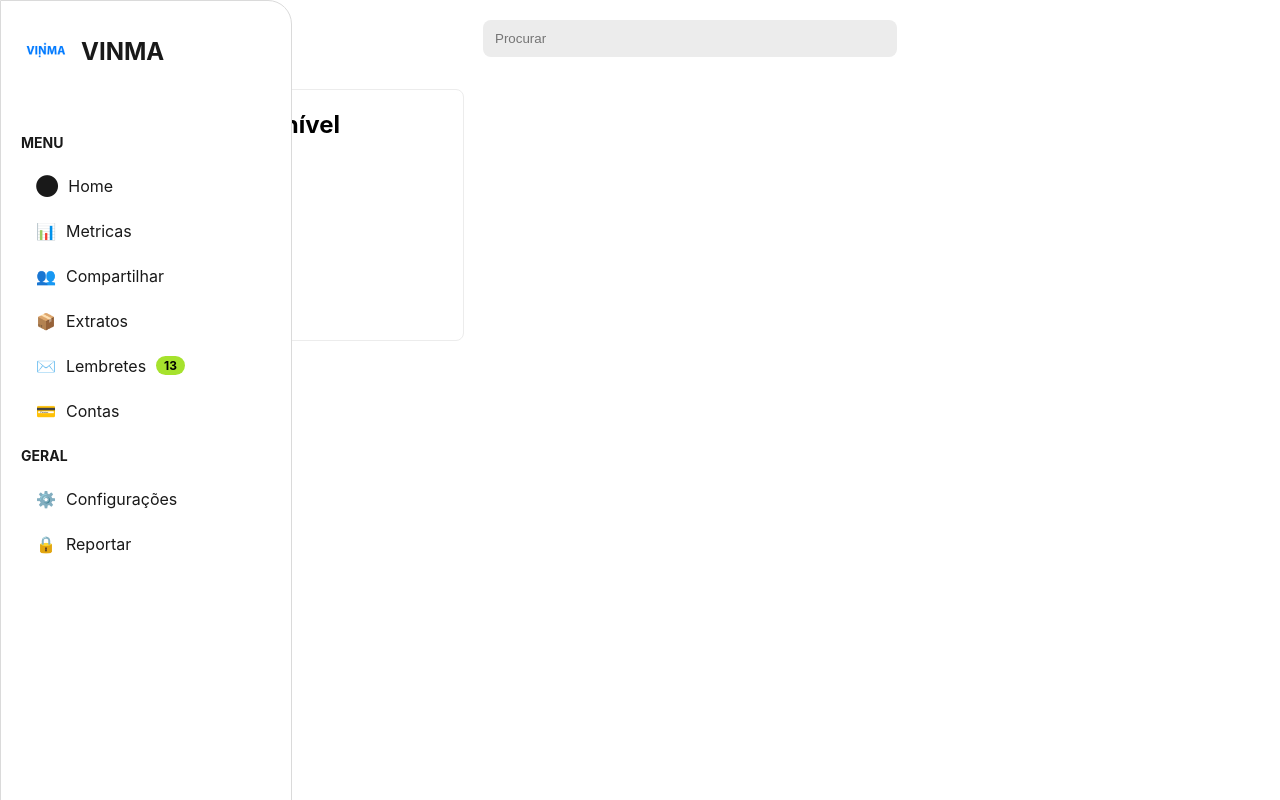
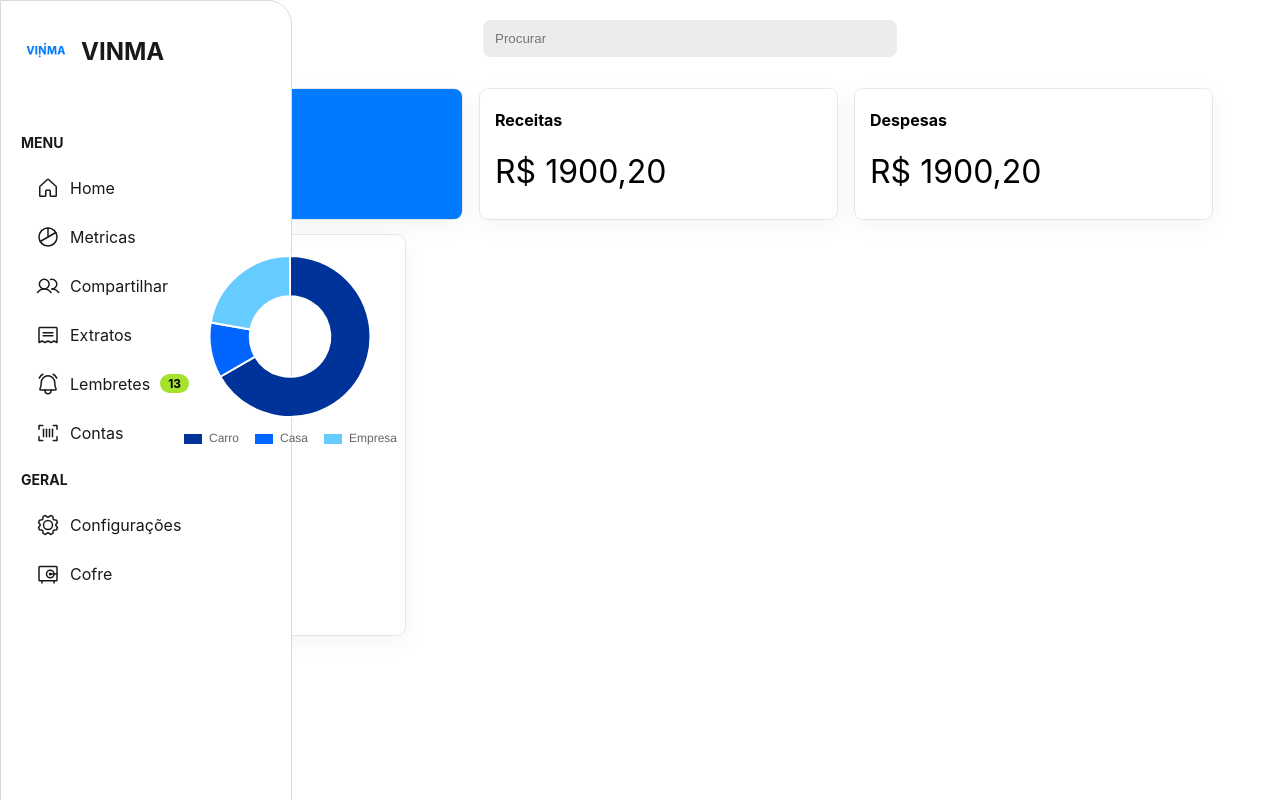
Before and after one commit to KauaFernandes1/simple-manage-system, a React (Create React App) app in the folder plataform-finance-manage/: page /home in a window 1280 px wide. Built offline with nearby package versions, Linux system fonts and the light colour scheme.

Commit message:
reestruture the home components

```diff
--- a/plataform-finance-manage/package.json
+++ b/plataform-finance-manage/package.json
@@ -6,8 +6,10 @@
     "@testing-library/jest-dom": "^5.17.0",
     "@testing-library/react": "^13.4.0",
     "@testing-library/user-event": "^13.5.0",
+    "chart.js": "^4.4.4",
     "phosphor-react": "^1.4.1",
     "react": "^18.3.1",
+    "react-chartjs-2": "^5.2.0",
     "react-dom": "^18.3.1",
     "react-router-dom": "^6.26.2",
     "react-scripts": "5.0.1",
--- /dev/null
+++ b/plataform-finance-manage/src/components/home-page/home-content/_home-layout/home-layout.js
@@ -0,0 +1,22 @@
+import styled from 'styled-components'
+
+
+export const Container = styled.div`
+display: flex; /* Torna o container principal flexível */
+height: 100vh; /* Ocupa a altura total da tela */
+`;
+
+export const Sidebar = styled.div`
+width: 100px; /* Largura da Sidebar */
+background: transparent; /* Cor de fundo da sidebar */
+display: flex;
+flex-direction: column;
+justify-content: space-between;
+padding: 0px;
+`;
+
+export const Content = styled.div`
+flex: 1; /* Ocupar o restante do espaço */
+background: linear-gradient(to right, #ffffff, #ffffff); /* Background da parte vermelha */
+padding: 20px;
+`;
--- /dev/null
+++ b/plataform-finance-manage/src/components/home-page/home-content/dashboard/objective-dashboard.js
@@ -0,0 +1,52 @@
+import { Doughnut } from 'react-chartjs-2';
+import 'chart.js/auto';
+import styled from 'styled-components'
+
+export const CardWithChart = () => {
+    // Dados e configuração do gráfico
+    const data = {
+      labels: ['Carro', 'Casa', 'Empresa'],
+      datasets: [
+        {
+          label: 'Meus objetivos',
+          data: [300, 50, 100],
+          backgroundColor: ['#003399', '#0066FF', '#66CCFF'],
+          hoverBackgroundColor: ['#003399', '#0066FF', '#66CCFF'],
+        },
+      ],
+    };
+
+    const options = {
+      plugins: {
+        legend: {
+          position: 'bottom', // Muda a posição da legenda para baixo
+          labels: {
+            boxWidth: 20, // Tamanho da caixa de cor na legenda
+            padding: 15,
+            borderRadius: '16px'
+          },
+        },
+      },
+      maintainAspectRatio: false,
+    };
+
+
+
+    return (
+      <div style={{width: '25%', height: "400px", backgroundColor: 'white', borderRadius: '8px', boxShadow: '0px 6px 24px 0px rgba(0, 0, 0, 0.05), 0px 0px 0px 1px rgba(0, 0, 0, 0.08)'}}>
+        <div style={{ width: '300px', height: '200px', padding: '20px', position: 'absolute'  }}>
+        <Doughnut data={data} options={options} />
+      </div>
+    </div>
+    );
+  }
+
+
+
+
+
+  export const ContainerSecondDashboard = styled.div`
+  width: 100%;
+  height: auto;
+  margin-top: 1rem;
+  `
--- /dev/null
+++ b/plataform-finance-manage/src/components/home-page/home-content/search-bar/search-bar.js
@@ -0,0 +1,23 @@
+import styled from 'styled-components'
+
+export const ContainerSearchInput = styled.div`
+width: 100%
+background-color: transparent;
+display: flex;
+flex-direction: row;
+align-items: center;
+justify-content: center;
+gap: 8px;
+`;
+
+export const SearchInputComponent = styled.input`
+width: 400px;
+height: 35px;
+background-color: #ECECEC;
+margin-bottom: 32px;
+border: none;
+border-radius: 8px;
+outline: none;
+padding-left:12px;
+
+`;
--- /dev/null
+++ b/plataform-finance-manage/src/components/home-page/home-content/value-cards/value-cards.js
@@ -0,0 +1,127 @@
+import styled from 'styled-components'
+import React, { useEffect, useState } from 'react';
+
+
+
+
+export const FirstContainerDashboard = styled.div`
+width: 100%;
+height: auto;
+display: flex;
+flex-direction: row;
+gap: 18px;
+`
+
+
+export const StyleBalanceVision = styled.div`
+display: flex;
+width: 30%;
+height: 130px;
+background: #007AFF;
+color: white;
+border-radius: 8px;
+box-shadow: 0px 6px 24px 0px rgba(0, 0, 0, 0.05), 0px 0px 0px 1px rgba(0, 0, 0, 0.08);
+
+`;
+
+
+
+
+
+// ########## PARTE CARD SALDO ##############
+
+export const StyledSaldoCard = styled.div`
+padding-left: 15px;
+ & span{
+  font-size: 32px;
+ }
+
+`;
+
+export const TitleCardSaldo = styled.div`
+width: 100%
+`;
+
+
+// DUMMY SERVER SALDO
+export const SaldoCard = () => {
+    const [saldo, setSaldo] = useState(0);
+
+    useEffect(() => {
+      // Realiza a requisição ao servidor dummy
+      fetch('localhost:7000/api/saldo')
+        .then((response) => response.json())
+        .then((data) => setSaldo(data.saldo))
+        .catch((error) => console.error('Erro ao buscar saldo:', error));
+    }, []);
+
+    return (
+      <StyledSaldoCard>
+        <TitleCardSaldo><h4>Saldo Disponível</h4></TitleCardSaldo>
+
+
+        <span>{`R$ ${saldo.toFixed(2)}`}</span>
+      </StyledSaldoCard>
+    );
+  };
+
+
+
+
+
+
+export const ComponentSaldoVision = () => {
+    return (
+        <StyleBalanceVision>
+            {/* Container principal CARD SALDO */}
+                <SaldoCard/>
+
+        </StyleBalanceVision>
+    )
+}
+
+export const StyledBanner = styled.div`
+width: 30%;
+height: 130px;
+border-radius: 8px;
+background-color: white;
+box-shadow: 0px 6px 24px 0px rgba(0, 0, 0, 0.05), 0px 0px 0px 1px rgba(0, 0, 0, 0.08);
+padding-left: 15px;
+ & span{
+  font-size: 32px;
+ }
+`;
+
+
+
+
+
+
+export const SecondBanner = () => {
+
+
+  return (
+    <StyledBanner>
+      <div><h4>Receitas</h4></div>
+      <span>R$ 1900,20</span>
+    </StyledBanner>
+  )
+}
+
+
+
+export const BannerThree = () => {
+  return (
+    <StyledBanner>
+    <div><h4>Despesas</h4></div>
+    <span>R$ 1900,20</span>
+  </StyledBanner>
+  )
+}
+
+
+export const ContainerSecondDashboard = styled.div`
+width: 100%;
+height: auto;
+margin-top: 1rem;
+`
--- a/plataform-finance-manage/src/components/home-page/navbar/navbar.css
+++ b/plataform-finance-manage/src/components/home-page/navbar/navbar.css
@@ -63,12 +63,15 @@
   /* Ícones do menu */
   .menu-icon {
     margin-right: 10px;
+    display: flex;
+    align-items: center;
   }
 
   /* Efeito de hover no item de menu */
   .menu-item:hover {
     background-color: #007AFF;
-    transition: background-color 0.2s ease;
+    color: white;
+    transition: background-color 0.5s ease;
   }
 
   /* Contador de mensagens */
--- a/plataform-finance-manage/src/components/home-page/navbar/navbar.js
+++ b/plataform-finance-manage/src/components/home-page/navbar/navbar.js
@@ -2,8 +2,15 @@ import React, { useState } from 'react';
 import { Link } from 'react-router-dom';
 import './navbar.css';
 import imagen from '../../../images/image.png'
+import { House, ChartPie, Users, Receipt, BellRinging, Barcode, Gear, Vault } from "phosphor-react";
 
-export const HomeNavbar = () => {
+
+
+
+// export const StyleSidebar =
+
+
+export const HomeSidebar = () => {
   const [isOpen, setIsOpen] = useState(false); // Gerencia o estado do menu (aberto ou fechado)
 
   return (
@@ -27,23 +34,23 @@ export const HomeNavbar = () => {
     <div className="menu">
       <h2 className="menu-title">{isOpen && "MENU"}</h2>
       <Link to="/overview" className="menu-item active">
-        <span className="menu-icon">⬤</span> {isOpen && "Home"}
+        <span className="menu-icon"><House size={24}/></span> {isOpen && "Home"}
       </Link>
       <Link to="/statistics" className="menu-item">
-        <span className="menu-icon">📊</span> {isOpen && "Metricas"}
+        <span className="menu-icon"><ChartPie size={24}/></span> {isOpen && "Metricas"}
       </Link>
       <Link to="/customers" className="menu-item">
-        <span className="menu-icon">👥</span> {isOpen && "Compartilhar"}
+        <span className="menu-icon"><Users size={24}/></span> {isOpen && "Compartilhar"}
       </Link>
       <Link to="/product" className="menu-item">
-        <span className="menu-icon">📦</span> {isOpen && "Extratos"}
+        <span className="menu-icon"><Receipt size={24}/></span> {isOpen && "Extratos"}
       </Link>
       <Link to="/messages" className="menu-item">
-        <span className="menu-icon">✉️</span> {isOpen && "Lembretes"}
+        <span className="menu-icon"><BellRinging size={24}/></span> {isOpen && "Lembretes"}
         {isOpen && <span className="message-count">13</span>}
       </Link>
       <Link to="/transactions" className="menu-item">
-        <span className="menu-icon">💳</span> {isOpen && "Contas"}
+        <span className="menu-icon"><Barcode size={24}/></span> {isOpen && "Contas"}
       </Link>
     </div>
 
@@ -51,10 +58,10 @@ export const HomeNavbar = () => {
     <div className="menu">
       <h2 className="menu-title">{isOpen && "GERAL"}</h2>
       <Link to="/settings" className="menu-item">
-        <span className="menu-icon">⚙️</span> {isOpen && "Configurações"}
+        <span className="menu-icon"><Gear size={24}/></span> {isOpen && "Configurações"}
       </Link>
       <Link to="/security" className="menu-item">
-        <span className="menu-icon">🔒</span> {isOpen && "Reportar"}
+        <span className="menu-icon"><Vault size={24}/></span> {isOpen && "Cofre"}
       </Link>
     </div>
   </div>
--- a/plataform-finance-manage/src/pages/home-page/home-page-styles.js
+++ /dev/null
@@ -1,100 +0,0 @@
-import styled from 'styled-components'
-import React, { useEffect, useState } from 'react';
-
-
-
-export const Container = styled.div`
-display: flex; /* Torna o container principal flexível */
-height: 100vh; /* Ocupa a altura total da tela */
-`;
-
-export const Sidebar = styled.div`
-width: 100px; /* Largura da Sidebar */
-background: transparent; /* Cor de fundo da sidebar */
-display: flex;
-flex-direction: column;
-justify-content: space-between;
-padding: 0px;
-`;
-
-export const Content = styled.div`
-flex: 1; /* Ocupar o restante do espaço */
-background: linear-gradient(to right, #ffffff, #ffffff); /* Background da parte vermelha */
-padding: 20px;
-`;
-
-export const StyleBalanceVision = styled.div`
-display: flex;
-width: 30%;
-height: 250px;
-background: #ffffff;
-border: 1px solid #ECECEC;
-border-radius: 8px;
-`;
-
-export const ContainerSearchInput = styled.div`
-width: 100%
-background-color: transparent;
-display: flex;
-flex-direction: row;
-align-items: center;
-justify-content: center;
-gap: 8px;
-`
-
-export const SearchInputComponent = styled.input`
-width: 400px;
-height: 35px;
-background-color: #ECECEC;
-margin-bottom: 32px;
-border: none;
-border-radius: 8px;
-outline: none;
-padding-left:12px;
-
-`
-
-
-
-
-// ########## PARTE CARD SALDO ##############
-
-// DUMMY SERVER SALDO
-export const SaldoCard = () => {
-    const [saldo, setSaldo] = useState(0);
-
-    useEffect(() => {
-      // Realiza a requisição ao servidor dummy
-      fetch('localhost:7000/api/saldo')
-        .then((response) => response.json())
-        .then((data) => setSaldo(data.saldo))
-        .catch((error) => console.error('Erro ao buscar saldo:', error));
-    }, []);
-
-    return (
-      <div className="saldo-card">
-        <h2>Saldo Disponível</h2>
-        <p>{`R$ ${saldo.toFixed(2)}`}</p>
-      </div>
-    );
-  };
-
-
-export const StyleSaldoVision = styled.div`
-margin-left: 24px;
-`
-
-
-
-
-export const ComponentSaldoVision = () => {
-    return (
-        <StyleBalanceVision>
-            {/* Container principal CARD SALDO */}
-            <StyleSaldoVision>
-                <SaldoCard/>
-
-            </StyleSaldoVision>
-        </StyleBalanceVision>
-    )
-}
--- a/plataform-finance-manage/src/pages/home-page/home-page.js
+++ b/plataform-finance-manage/src/pages/home-page/home-page.js
@@ -1,9 +1,10 @@
 import React, { useEffect } from 'react';
-import {HomeNavbar} from '../../components/home-page/navbar/navbar'
+import {HomeSidebar} from '../../components/home-page/navbar/navbar'
 import { Routes } from 'react-router-dom';
-import * as HomeStyles from './home-page-styles'; //importa tudo de page-styles
-// import { Funnel } from "phosphor-react";
-
+import * as DashboardTemplates from '../../components/home-page/home-content/dashboard/objective-dashboard'
+import * as LayoutPage from '../../components/home-page/home-content/_home-layout/home-layout.js'
+import * as ValuesCards from '../../components/home-page/home-content/value-cards/value-cards.js'
+import * as SearchBarTemplate from '../../components/home-page/home-content/search-bar/search-bar'
 
 
 const Home = () => {
@@ -24,28 +25,40 @@ const Home = () => {
 
 
   return (
-      <HomeStyles.Container>
-        <HomeStyles.Sidebar>
-          <HomeNavbar/>
-        </HomeStyles.Sidebar>
+      <LayoutPage.Container>
+        <LayoutPage.Sidebar>
+          <HomeSidebar/>
+        </LayoutPage.Sidebar>
 
-        <HomeStyles.Content>
-          <HomeStyles.ContainerSearchInput>
-            <HomeStyles.SearchInputComponent placeholder='Procurar'/>
+        <LayoutPage.Content>
+          <SearchBarTemplate.ContainerSearchInput>
+            <SearchBarTemplate.SearchInputComponent placeholder='Procurar'/>
             {/* <Funnel size={24} color={'black'} /> */}
 
-          </HomeStyles.ContainerSearchInput>
-          <HomeStyles.ComponentSaldoVision/>
+          </SearchBarTemplate.ContainerSearchInput>
+          {/* 3 CARDS SEGUIDOS */}
+          <ValuesCards.FirstContainerDashboard>
+            <ValuesCards.ComponentSaldoVision/>
+              <ValuesCards.SecondBanner/>
+              <ValuesCards.BannerThree/>
+          </ValuesCards.FirstContainerDashboard>
 
 
-        </HomeStyles.Content>
+          {/* DIV CLASSE ABAIXO */}
+          <ValuesCards.ContainerSecondDashboard>
+                <DashboardTemplates.CardWithChart/>
+          </ValuesCards.ContainerSecondDashboard>
+
+
+
+        </LayoutPage.Content>
       <Routes>
         {/*########## COLOCAR ROTA DO SIDEBAR ########### */}
         {/* <Route path="/" element={<Dashboards />} />
         <Route path="/profile" element={<Profile />} />
         <Route path="/settings" element={<Settings />} />  */}
       </Routes>
-    </HomeStyles.Container>
+    </LayoutPage.Container>
 
   );
 };
```
Also changed, not shown: plataform-finance-manage/src/components/home-page/home-content/card-extract/extrato.js (deleted, +0 -19 lines), 1 other file (tests, documents, lock files or other folders).
